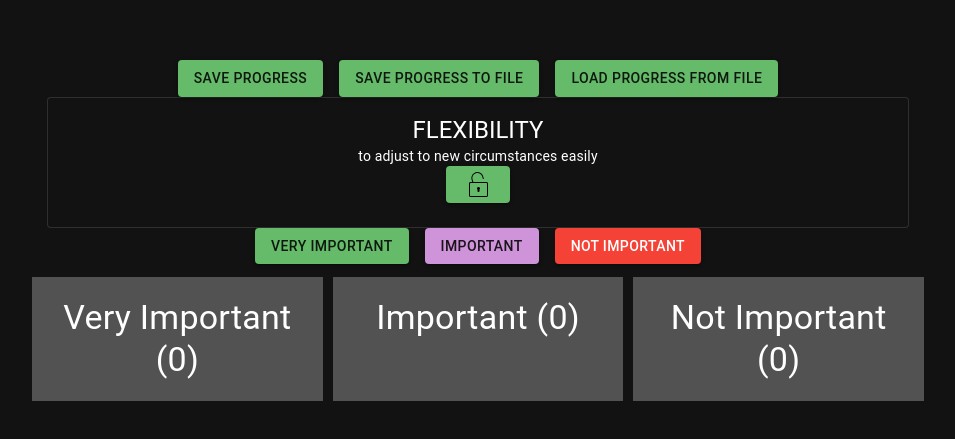
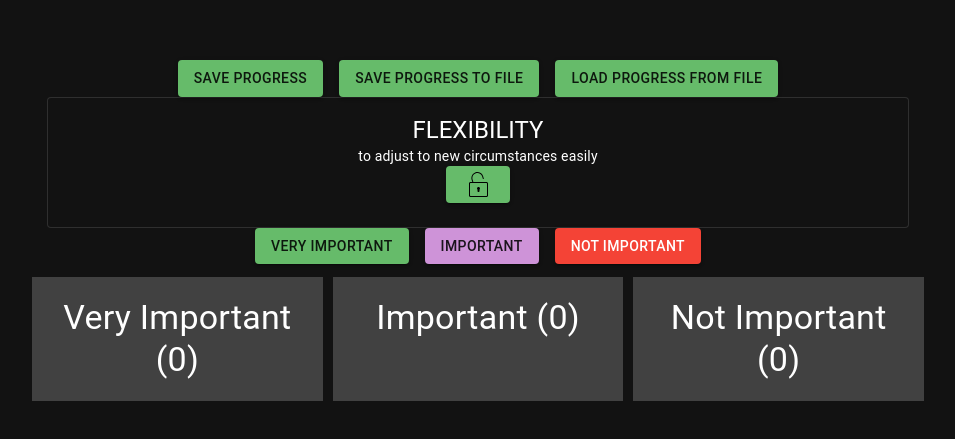
Before and after one commit to CorreyL/values-exercise, a React (Vite) app: page / in a window 1280 px wide. Shown: the part 177-616 px from the top of the page, without its empty margins (162-1117 px from the left). Built offline with nearby package versions, Linux system fonts and the light colour scheme.

Commit message:
Adjust background color to be a bit darker

```diff
--- a/src/components/ValuesColumn/ValuesColumn.css
+++ b/src/components/ValuesColumn/ValuesColumn.css
@@ -2,7 +2,7 @@
   display: flex;
   flex-direction: column;
   gap: 0.5em;
-  background-color: #525252;
+  background-color: #525252c0;
   border: #121212;
   border-style: solid;
   border-width: thick;
```
